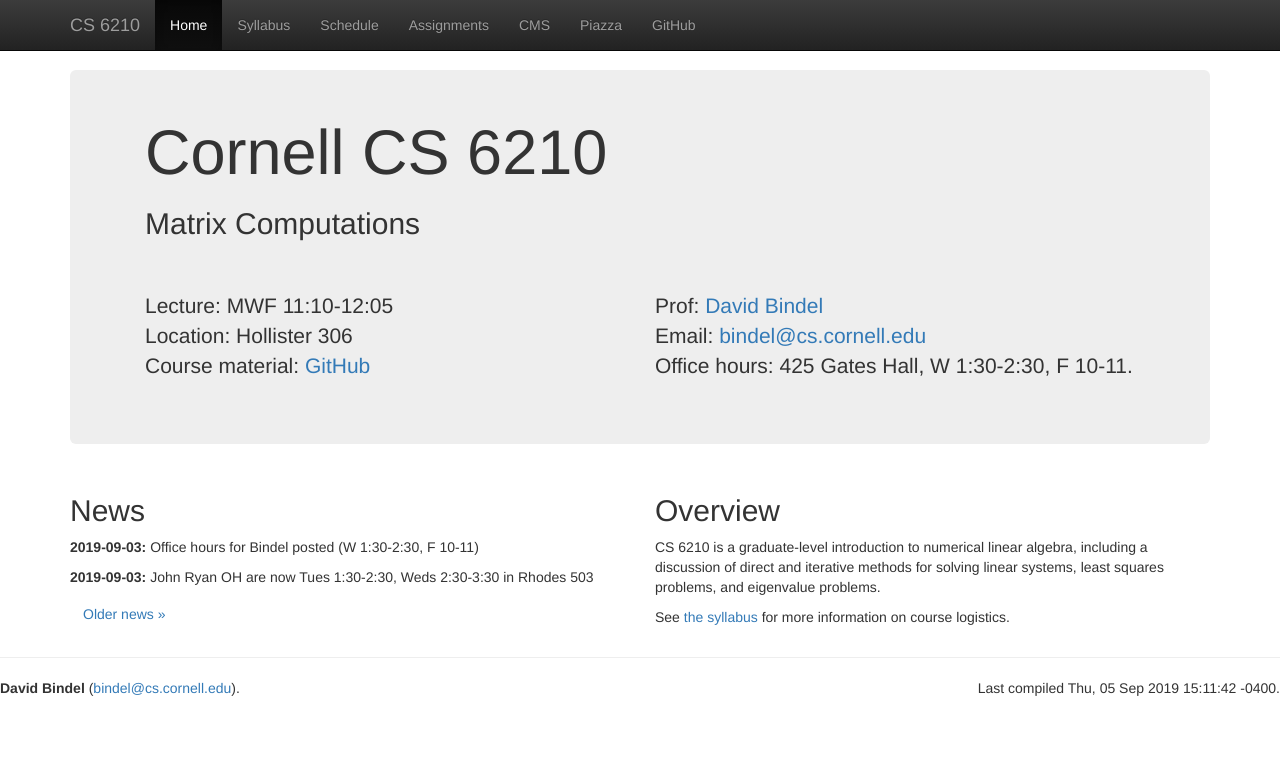
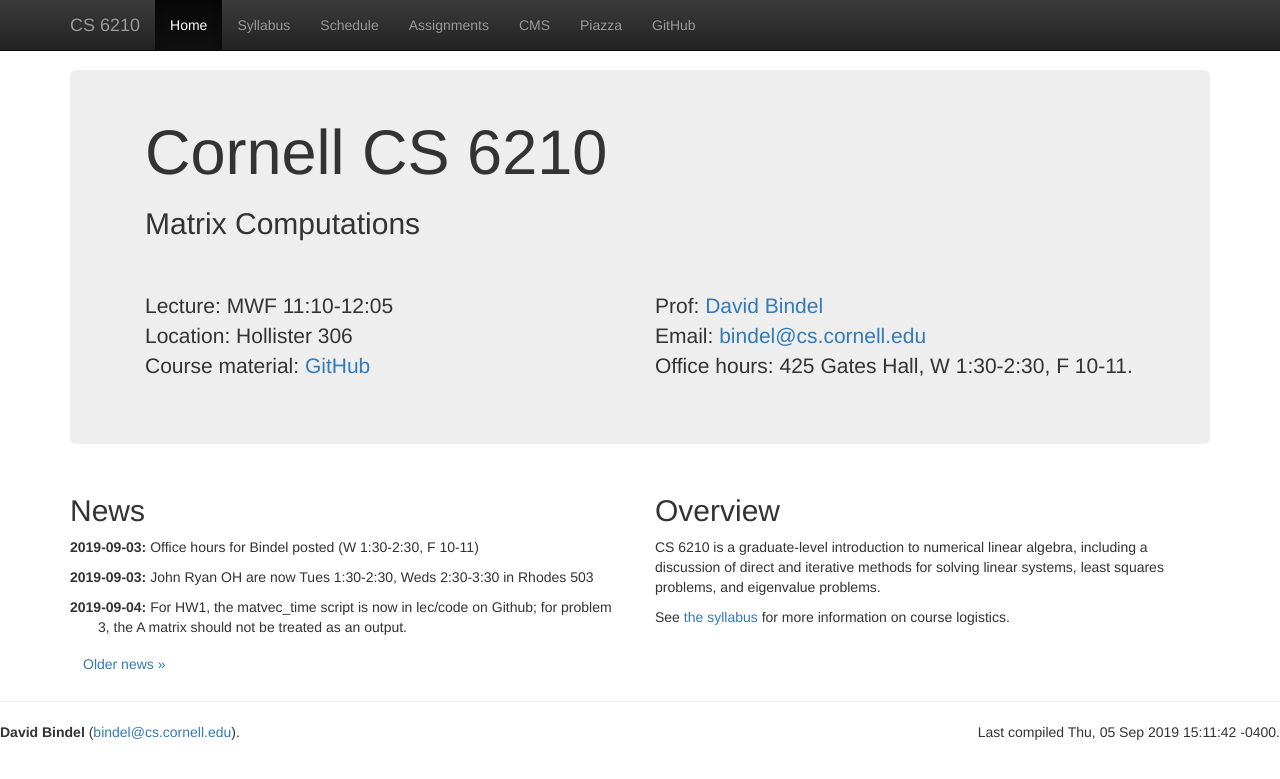
Before and after one commit to dbindel/cs6210-f19, a Jekyll site: the page built from web/index.html, in a window 1280 px wide. Shown: the top 779 px of the page. Built offline with Jekyll 4.4.1, drawn with Linux system fonts in a browser that asks for light colours; nearby versions of some CDN libraries.

Commit message:
News re corrections / clarifications.

```diff
--- a/web/_data/news.yml
+++ b/web/_data/news.yml
@@ -1,3 +1,6 @@
+-
+  date: 2019-09-04
+  text: "For HW1, the matvec_time script is now in lec/code on Github; for problem 3, the A matrix should not be treated as an output."
 -
   date: 2019-09-03
   text: "John Ryan OH are now Tues 1:30-2:30, Weds 2:30-3:30 in Rhodes 503"
```
